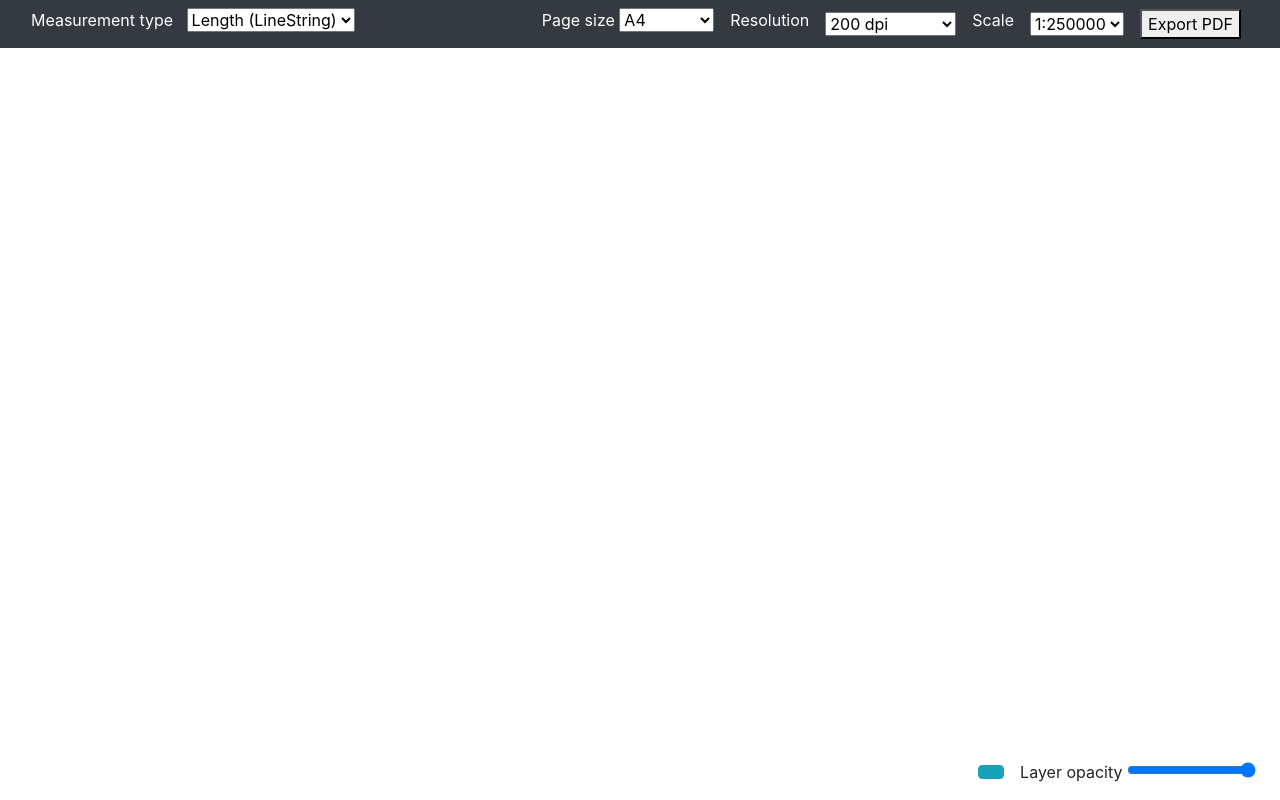
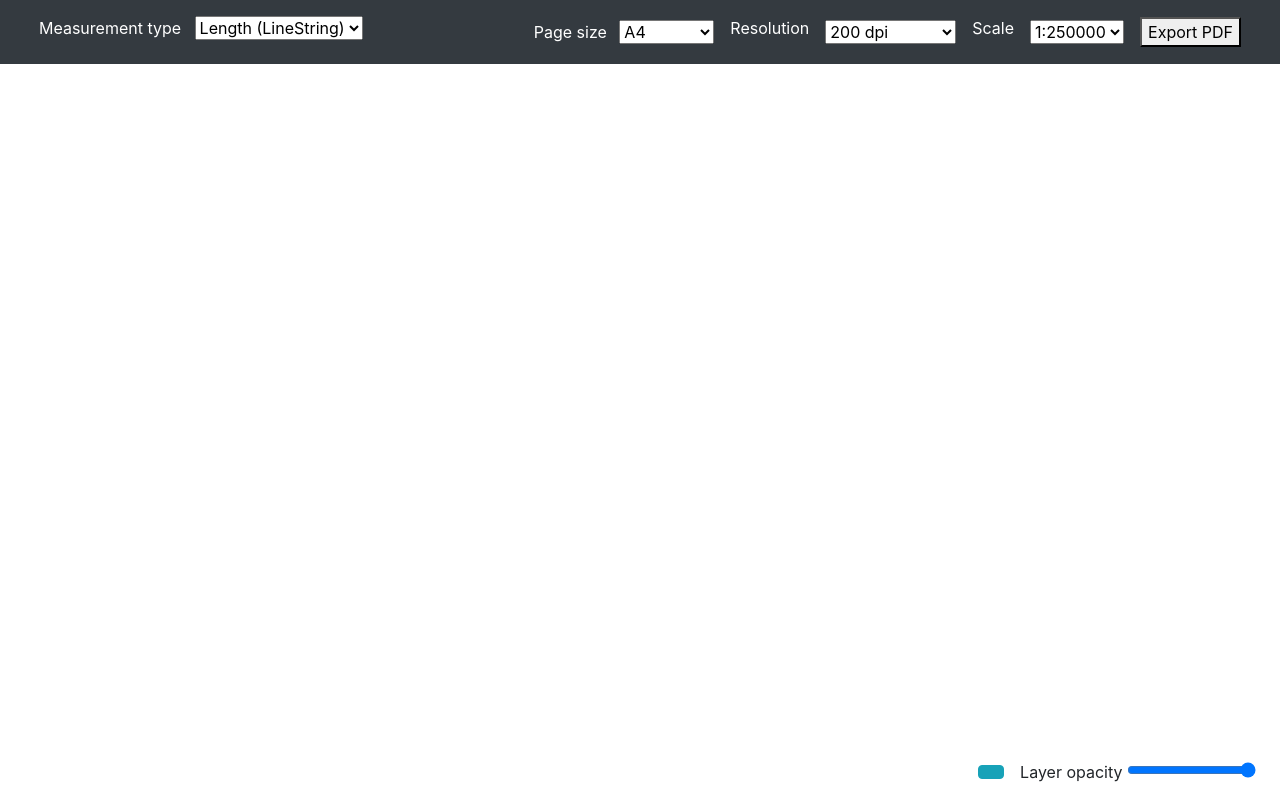
Before and after one commit to ruthie02/webgis, a website: page index.html in a window 1280 px wide. Drawn offline with nearby package versions, Linux system fonts and the light colour scheme; a script that the page names is missing.

Commit message:
adjusted the styling

```diff
--- a/index.html
+++ b/index.html
@@ -14,9 +14,9 @@
     <!--top navbar: used navbar since it's easier for me to style-->
       <nav class="navbar navbar-expand-lg fixed-top navbar-dark bg-dark text-white">
         <div class="container-fluid">
-        <ul class="navbar-nav me-auto mb-2 mb-lg-0">
+        <ul class="navbar-nav me-auto">
           <li class="nav-item">
-            <form>
+            <form class="m-2">
               <label for="type">Measurement type &nbsp;</label>
               <select id="type">
                 <option value="length">Length (LineString)</option>
@@ -28,7 +28,7 @@
 
         <div class="d-flex align-items-center">
             <form class="form mx-2">
-              <label for="format">Page size </label>
+              <label for="format" class="m-2">Page size </label>
                 <select id="format">
                   <option value="a0">A0 (slow)</option>
                   <option value="a1">A1</option>
```
